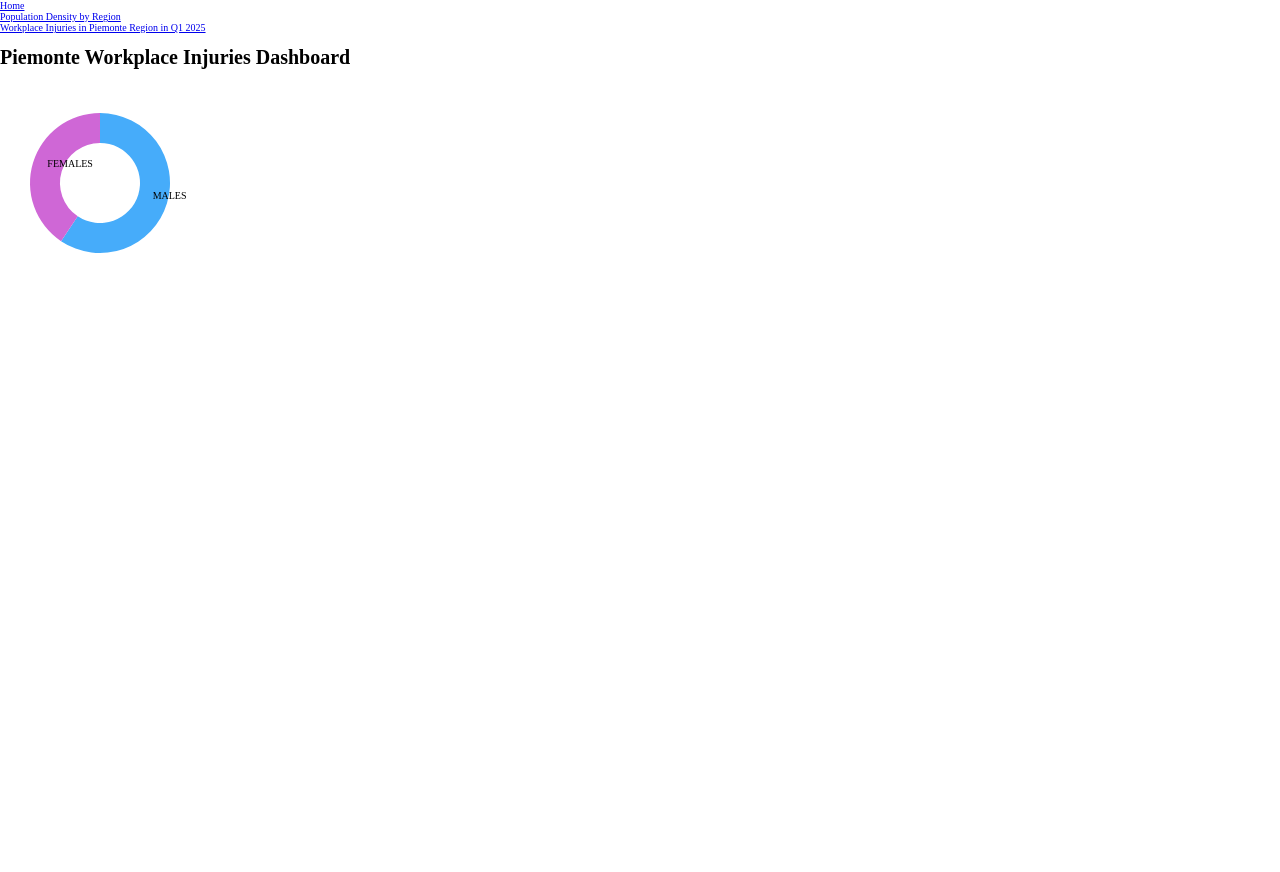
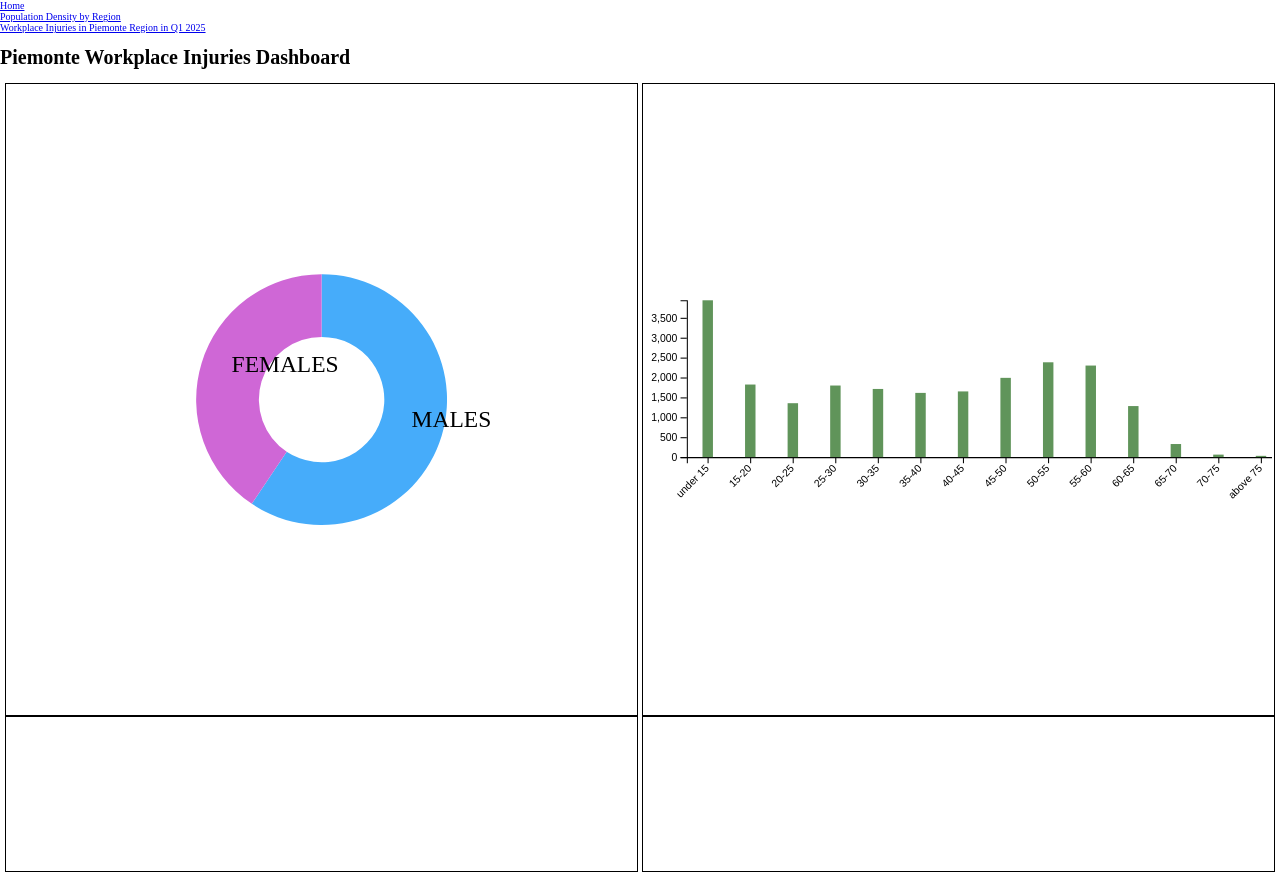
Before and after one commit to bridgetorr17/ItalyMaps, a plain HTML site: page piemonteInjuries.html in a window 1280 px wide. Before the commit the page ends 800 px from the top, so only its background shows below. Drawn offline with nearby package versions, Linux system fonts and the light colour scheme.

Commit message:
age graph

```diff
--- a/Preprocessing/Piemonte/ageData.json
+++ b/Preprocessing/Piemonte/ageData.json
@@ -1 +1 @@
-"{\"under 15\":3940,\"15-20\":1823,\"20-25\":1354,\"25-30\":1798,\"30-35\":1712,\"35-40\":1613,\"40-45\":1650,\"45-50\":1991,\"50-55\":2382,\"55-60\":2300,\"60-65\":1282,\"65-70\":328,\"70-75\":62,\"above 75\":31}"
+{"under 15": 3940, "15-20": 1823, "20-25": 1354, "25-30": 1798, "30-35": 1712, "35-40": 1613, "40-45": 1650, "45-50": 1991, "50-55": 2382, "55-60": 2300, "60-65": 1282, "65-70": 328, "70-75": 62, "above 75": 31}
--- a/graphs/Piemonte Injuries/ageChart.js
+++ b/graphs/Piemonte Injuries/ageChart.js
@@ -3,11 +3,60 @@ async function drawAgeChart() {
     try{
         const res = await fetch('../Preprocessing/Piemonte/ageData.json');
         ageData = await res.json();
-        console.log(Object.keys(ageData))
+        console.log(ageData)
     }
     catch(err){
         console.error('failed to load gender data: ', err)
     }
+
+    const width = 600,
+          height = 200;
+
+    const svg = d3.select('#ageChart')
+        .attr("viewBox", `0 0 ${width} ${height}`)
+
+    //x axis - age ranges
+    const x = d3.scaleBand()
+                .domain(Object.keys(ageData))
+                .range([10, width-20])
+
+    let x_axis = d3.axisBottom(x);
+
+    svg.append("g")
+        .attr("transform", `translate(${30},${height-45})`)
+        .call(x_axis)
+        .selectAll("text")
+            .attr("transform", "translate(-10,0)rotate(-45)")
+            .style("text-anchor", "end")
+
+    //y axis - number of accidents
+    const y = d3.scaleLinear()
+                .domain([0, Math.max(...Object.values(ageData))])
+                .range([height-25, 25]);
+
+    let y_axis = d3.axisLeft(y);
+
+    svg.append("g")
+        .attr("transform", `translate(${40}, ${-20})`)
+        .call(y_axis);
+
+    //bars
+    Object.values(ageData).forEach( (element, index) => {
+        let g = svg.append("g")
+        let barWidth = 10;
+        let ageRange = Object.keys(ageData)[index];
+        let barx = x(ageRange)
+
+        g.append("rect")
+            .attr("x", barx)
+            .attr("y", (y(element)))
+            .attr("height", y(0) - y(element))
+            .attr("width", barWidth)
+            .attr("fill", "#60945a")
+            .attr("x", barx + 45)
+            .attr("transform", `translate(${0}, ${-20})`)
+
+    })
 }
 
 export {drawAgeChart}
--- a/graphs/Piemonte Injuries/genderChart.js
+++ b/graphs/Piemonte Injuries/genderChart.js
@@ -13,11 +13,10 @@ async function drawGenderChart(){
     const height = 200;
     const margin = 30;
 
-    const radius = Math.min(width, height) / 2 - margin;
+    const radius = Math.min(width/2, height/2) / 2 - margin;
 
     const svg = d3.select("#genderChart")
-        .attr("width", width)
-        .attr("height", height)
+        .attr("viewBox", `0 0 ${width} ${height}`)
         .append("g")
         .attr("transform", "translate(" + width / 2 + "," + height / 2 + ")");
 
@@ -55,7 +54,7 @@ async function drawGenderChart(){
         .text(d => d.data.key.toUpperCase())
         .attr("transform", d => `translate(${labelArc.centroid(d)})`)
         .style("text-anchor", "inherit")
-        .style("font-size", "10px")
+        .style("font-size", "7.5px")
 }
 
 export {drawGenderChart}
--- a/styles.css
+++ b/styles.css
@@ -70,4 +70,11 @@ PIEMONTE WORKPLACE INJURY DASBOARD
     display: flex;
     flex-direction: row;
     flex-wrap: wrap;
+    justify-content: space-evenly;
 }
+
+.dashboard4x4 > svg{
+    border: 1px solid black;
+    width: 49%;
+    padding: 2px;
+}
```
Also changed, not shown: 1 other file.
